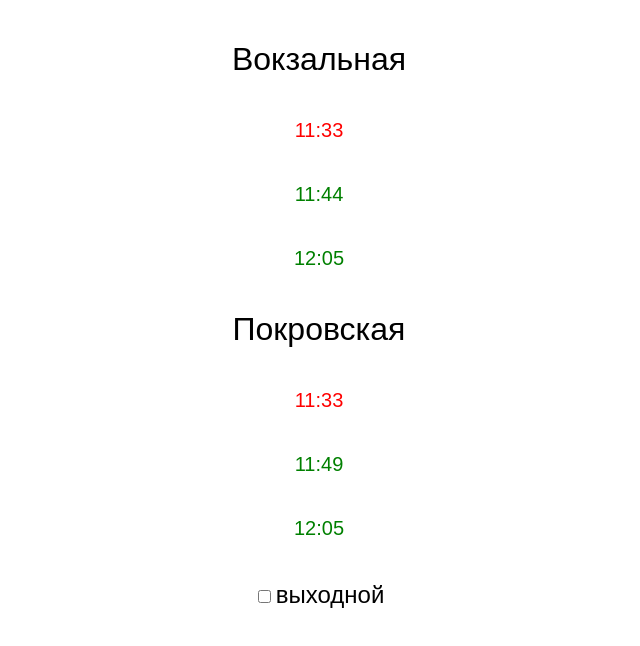
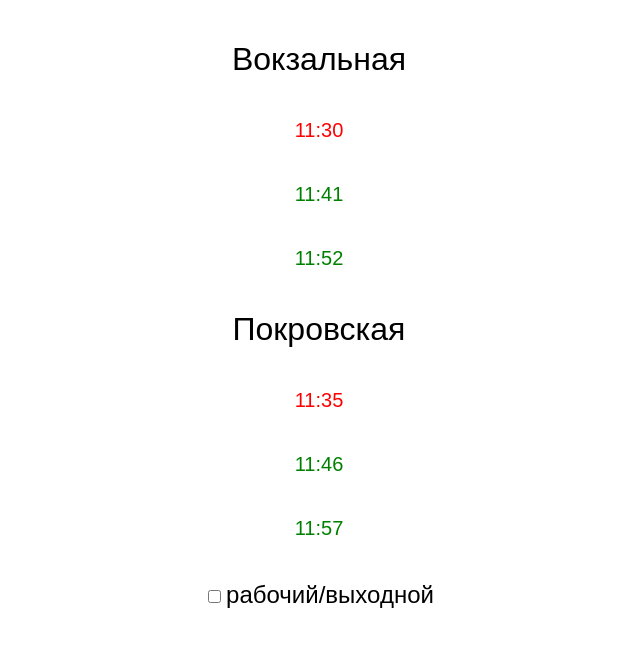
Before and after one commit to Ingvar86/metro, a website: page public/index.html in a window 1280 px wide. Shown: the whole page, without its empty margins (321-961 px from the left). Drawn offline with Linux system fonts and the light colour scheme.

Commit message:
Correct timetable

```diff
--- a/package.json
+++ b/package.json
@@ -9,7 +9,6 @@
   "author": "",
   "license": "ISC",
   "dependencies": {
-    "compression": "^1.7.4",
     "express": "^4.17.1"
   }
 }
--- a/public/index.html
+++ b/public/index.html
@@ -64,7 +64,7 @@
         <div class="green time">5:50</div>
         <div class="green time">5:50</div>
         <div>
-            <label onclick='checkBoxClick()'><input id="checkbox" type="checkbox"/><span class="label">выходной</span></label>
+            <label onclick='checkBoxClick()'><input id="checkbox" type="checkbox"/><span class="label">рабочий/выходной</span></label>
         </div>
     </div>
 
--- a/public/index.js
+++ b/public/index.js
@@ -16,30 +16,110 @@ window.addEventListener('load', onload);
 
 function onload(){
     var checkBox = document.getElementById('checkbox');
-    checkBox.checked = JSON.parse(localStorage.getItem('holiday'));
+    checkBox.checked = JSON.parse(localStorage.getItem('toggle'));
     refreshTime();
 }
 
 var timeTable = {
     vokzalna:
     {
-        workday:["05:40","05:54","06:06","06:18","06:29","06:40","06:51","06:59","07:05","07:11","07:17","07:24","07:31","07:38","07:45","07:52","08:00","08:08","08:17","08:25","08:32","08:40","08:49","08:57","09:07","09:18","09:29","09:40","09:51","10:02","10:13","10:29","10:45","11:01","11:17","11:33","11:44","12:05","12:21","12:37","12:53","13:09","13:25","13:41","13:57","14:13","14:29","14:46","14:59","15:10","15:21","15:32","15:43","15:54","16:05","16:16","16:27","16:38","16:49","17:00","17:11","17:22","17:33","17:44","17:55","18:06","18:17","18:28","18:39","18:49","19:01","19:12","19:21","19:37","19:53","20:09","20:25","20:41","20:57","21:13","21:29","21:45","22:01","22:17","22:33","22:49","23:05"],
-        weekend:["05:40","05:58","06:14","06:30","06:46","07:02","07:18","07:34","07:50","08:06","08:22","08:38","08:54","09:10","09:26","09:42","09:58","10:14","10:30","10:46","11:02","11:18","11:34","11:50","12:06","12:22","12:38","12:54","13:10","13:26","13:42","13:58","14:14","14:30","14:46","15:02","15:18","15:35","15:51","16:08","16:24","16:41","16:57","17:13","17:29","17:45","18:01","18:17","18:33","18:49","19:05","19:21","19:37","19:53","20:09","20:25","20:41","20:57","21:13","21:29","21:45","22:01","22:17","22:33","22:49","23:05"]
+        workday: [
+        "05:40","05:54",
+        "06:06","06:18","06:29","06:40","06:51","06:59",
+        "07:05","07:11","07:17","07:24","07:31","07:38","07:45","07:52",
+        "08:00","08:08","08:17","08:25","08:32","08:40","08:49","08:57",
+        "09:07","09:18","09:29","09:40","09:51",
+        "10:02","10:13","10:24","10:35","10:46","10:56",
+        "11:08","11:19","11:30","11:41","11:52",
+        "12:03","12:14","12:25","12:36","12:47","12:58",
+        "13:09","13:20","13:31","13:42","13:53",
+        "14:04","14:15","14:26","14:37","14:48","14:59",
+        "15:10","15:21","15:32","15:44","15:55",
+        "16:05","16:16","16:27","16:38","16:49",
+        "17:00","17:10","17:21","17:33","17:44","17:55",
+        "18:06","18:17","18:28","18:39","18:49",
+        "19:01","19:12","19:21","19:37","19:53",
+        "20:09","20:25","20:41","20:57",
+        "21:13","21:29","21:45",
+        "22:01","22:17","22:33","22:49",
+        "23:05"],
+
+        weekend: [
+            "05:40","05:58",
+            "06:14","06:30","06:46",
+            "07:02","07:18","07:34","07:50",
+            "08:06","08:22","08:38","08:54",
+            "09:10","09:26","09:42","09:58",
+            "10:14","10:30","10:46",
+            "11:02","11:18","11:34","11:50",
+            "12:06","12:22","12:38","12:54",
+            "13:10","13:26","13:42","13:58",
+            "14:14","14:30","14:46",
+            "15:02","15:18","15:35","15:51",
+            "16:08","16:24","16:41","16:57",
+            "17:13","17:29","17:45",
+            "18:01","18:17","18:33","18:49",
+            "19:05","19:21","19:37","19:53",
+            "20:09","20:25","20:41","20:57",
+            "21:13","21:29","21:45",
+            "22:01","22:17","22:33","22:49",
+            "23:05"]
     },
     pokrovska:
     {
-        workday:["05:38","05:50","06:02","06:13","06:24","06:35","06:43","06:49","06:55","07:01","07:08","07:15","07:22","07:29","07:36","07:44","07:52","08:01","08:09","08:16","08:24","08:33","08:41","08:51","09:02","09:13","09:24","09:34","09:45","09:56","10:12","10:29","10:45","11:01","11:17","11:33","11:49","12:05","12:21","12:37","12:53","13:09","13:25","13:41","13:57","14:13","14:29","14:42","14:53","15:04","15:15","15:26","15:37","15:48","15:59","16:10","16:21","16:32","16:43","16:54","17:05","17:16","17:27","17:38","17:49","18:00","18:11","18:22","18:33","18:45","18:55","19:05","19:21","19:37","19:53","20:09","20:25","20:41","20:57","21:13","21:29","21:45","22:01","22:17","22:33","22:49","23:05"],
-        weekend:["05:40","05:58","06:14","06:30","06:46","07:02","07:18","07:34","07:50","08:06","08:22","08:38","08:54","09:10","09:26","09:42","09:58","10:14","10:30","10:46","11:02","11:18","11:34","11:50","12:06","12:22","12:38","12:54","13:10","13:26","13:42","13:58","14:14","14:30","14:46","15:02","15:18","15:35","15:51","16:08","16:24","16:41","16:57","17:13","17:29","17:45","18:01","18:17","18:33","18:49","19:05","19:21","19:37","19:53","20:09","20:25","20:41","20:57","21:13","21:29","21:45","22:01","22:17","22:33","22:49","23:05"]
+        workday:[
+            "05:36","05:50",
+            "06:02","06:13","06:24","06:35","06:43","06:49","06:55",
+            "07:01","07:08","07:15","07:22","07:29","07:36","07:44","07:52",
+            "08:01","08:09","08:16","08:24","08:33","08:41","08:51",
+            "09:02","09:13","09:24","09:34","09:45","09:56",
+            "10:07","10:18","10:29","10:40","10:51",
+            "11:02","11:13","11:24","11:35","11:46","11:57",
+            "12:08","12:19","12:30","12:41","12:52",
+            "13:03","13:14","13:25","13:36","13:47","13:58",
+            "14:09","14:20","14:31","14:42","14:54",
+            "15:05","15:16","15:26","15:37","15:49",
+            "16:00","16:11","16:21","16:32","16:44","16:54",
+            "17:05","17:16","17:27","17:38","17:49",
+            "18:00","18:11","18:22","18:33","18:45","18:55",
+            "19:05","19:21","19:37","19:53",
+            "20:09","20:25","20:41","20:57",
+            "21:13","21:29","21:45",
+            "22:01","22:17","22:33","22:49",
+            "23:05"],
+        weekend:[
+            "05:40","05:58",
+            "06:14","06:30","06:46",
+            "07:02","07:18","07:34","07:50",
+            "08:06","08:22","08:38","08:54",
+            "09:10","09:26","09:42","09:58",
+            "10:14","10:30","10:46",
+            "11:02","11:18","11:34","11:50",
+            "12:06","12:22","12:38","12:54",
+            "13:10","13:26","13:42","13:58",
+            "14:14","14:30","14:46",
+            "15:02","15:18","15:35","15:51",
+            "16:08","16:24","16:41","16:57",
+            "17:13","17:29","17:45",
+            "18:01","18:17","18:33","18:49",
+            "19:05","19:21","19:37","19:53",
+            "20:09","20:25","20:41","20:57",
+            "21:13","21:29","21:45",
+            "22:01","22:17","22:33","22:49",
+            "23:05"]
     }
 }
 
 function refreshTime() {
     var date = new Date()
     var time = date.toTimeString().split(':').slice(0,2).join(':');
-    var holiday = localStorage.getItem('holiday');
-    var isWork = !(holiday || date.getDate() == 6 || date.getDate() == 7);
+    var toggle = localStorage.getItem('toggle');
+    var isWork = !(date.getDate() == 6 || date.getDate() == 7);
     var vokzal = [];
     var pokrovska = [];
+    if (toggle) {
+        isWork = !isWork;
+    }
     if (isWork) {
         vokzal = getTime(timeTable.vokzalna.workday, time);
         pokrovska = getTime(timeTable.pokrovska.workday, time);
@@ -87,7 +167,7 @@ setInterval(refreshTime, 1000*60);
 
 window.checkBoxClick = function() {
     var checkBox = document.getElementById('checkbox');
-    localStorage.setItem('holiday', checkBox.checked);
+    localStorage.setItem('toggle', checkBox.checked);
     refreshTime();
 }
 
--- a/public/sw.js
+++ b/public/sw.js
@@ -1,4 +1,4 @@
-var CACHE_NAME = 'metro-cache-v4';
+var CACHE_NAME = 'metro-cache-v5';
 var urlsToCache = [
     '/',
     '/index.html',
--- a/server.js
+++ b/server.js
@@ -1,11 +1,9 @@
 'use strict'
 var express = require('express');
-var compression = require('compression')
 var app = express();
 
 var port = process.env.PORT || 8088;
 
-app.use(compression());
 app.use(express.static(__dirname + '/public'));
 
 app.listen(port, function () {
```
Also changed, not shown: 1 other file.
